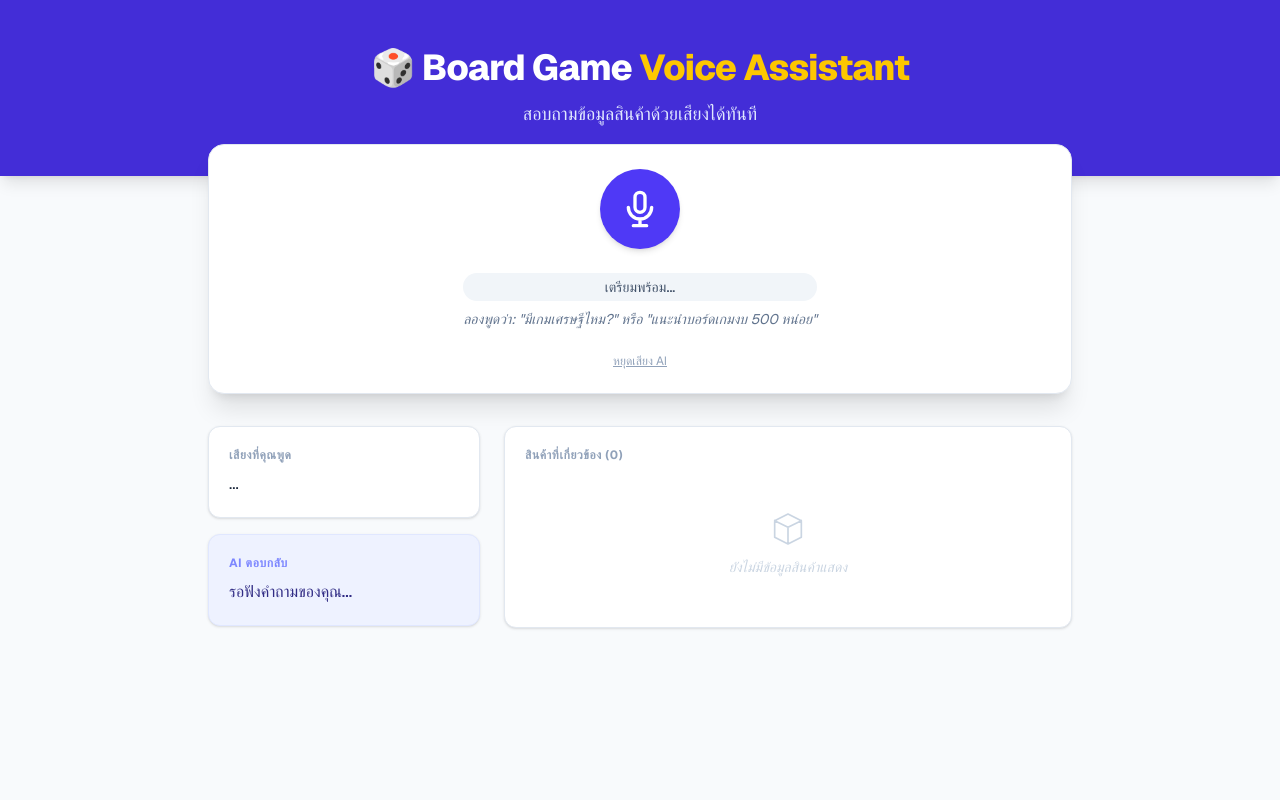
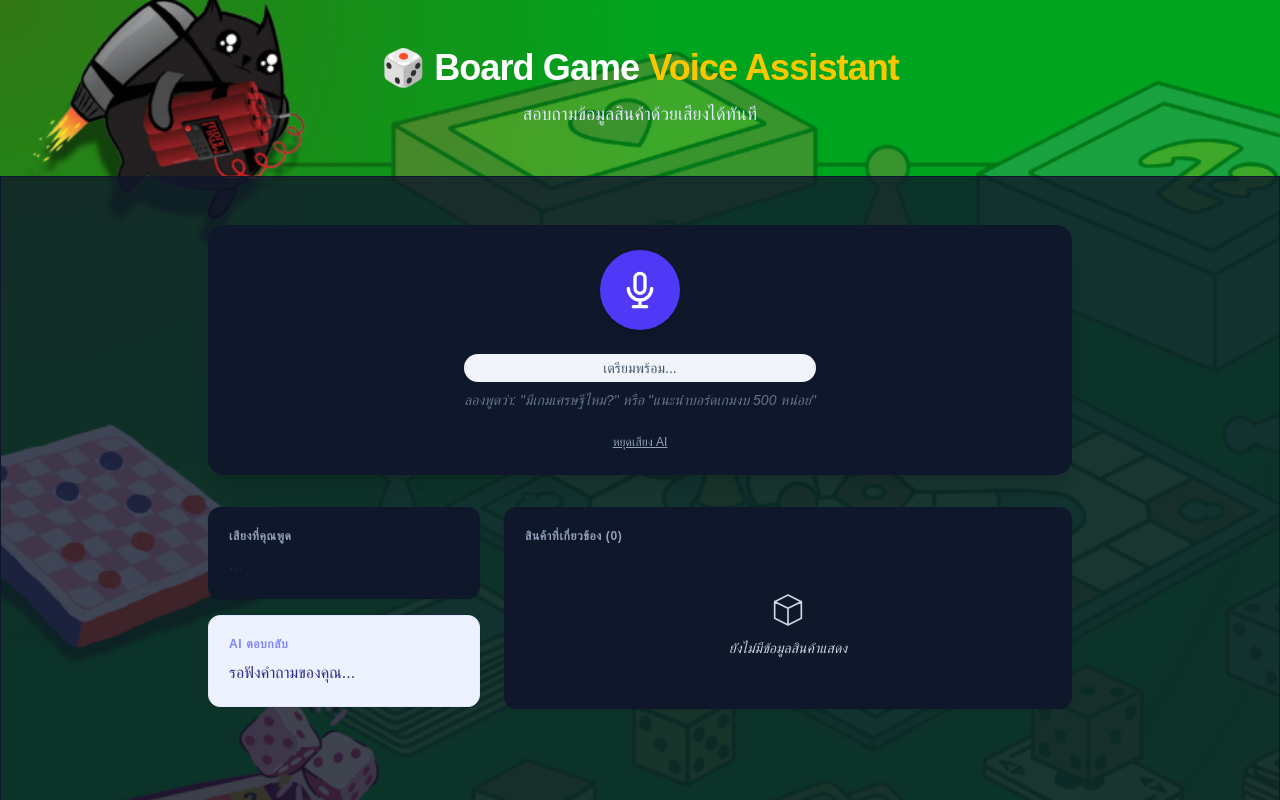
Before and after one commit to Intanin-SE67/it-shop-Voice-assistant-by-RoawPap, a Next.js app: page / in a window 1280 px wide. Shown: the top 800 px of the page. Built offline with nearby package versions, Linux system fonts and the light colour scheme.

Commit message:
Update New V2 UI

```diff
--- a/src/app/page.tsx
+++ b/src/app/page.tsx
@@ -90,9 +90,9 @@ export default function Home() {
   };
 
   return (
-    <div className="min-h-screen bg-slate-50 text-slate-900 font-sans">
+    <div className="min-h-screen bg-slate-50 text-slate-900 font-sansbg-img bg-img">
       {/* Header Section */}
-      <header className="bg-indigo-700 text-white py-12 px-6 text-center shadow-lg">
+      <header className="text-white py-12 px-6 text-center">
         <h1 className="text-4xl font-extrabold tracking-tight">
           🎲 Board Game <span className="text-yellow-400">Voice Assistant</span>
         </h1>
@@ -101,9 +101,10 @@ export default function Home() {
         </p>
       </header>
 
-      <main className="max-w-4xl mx-auto -mt-8 px-4 pb-20">
+      <div className="bg-current/80  h-screen mx-auto shadow-lg border border-current">
+        <main className="max-w-4xl mx-auto -mt-8 cover px-4 pb-20 invert">
           {/* Control Panel */}
-        <div className="bg-white rounded-2xl shadow-xl p-6 mb-8 border border-slate-200">
+          <div className="bg-current rounded-2xl shadow-xl mt-20 p-6 mb-8 border border-current invert">
             <div className="flex flex-col items-center gap-6">
 
               {/* Visual Listening Indicator */}
@@ -145,10 +146,10 @@ export default function Home() {
           </div>
 
           {/* Results Section */}
-        <div className="grid grid-cols-1 md:grid-cols-3 gap-6">
+          <div className="grid grid-cols-1 md:grid-cols-3 gap-6 invert">
             {/* Transcript & Answer */}
             <div className="md:col-span-1 space-y-4">
-            <div className="bg-white p-5 rounded-xl border border-slate-200 shadow-sm">
+              <div className="bg-current p-5 rounded-xl border border-current shadow-sm">
                 <h3 className="text-xs font-bold text-slate-400 uppercase tracking-wider mb-2">เสียงที่คุณพูด</h3>
                 <p className="text-slate-800 leading-relaxed">{result.transcript || "..."}</p>
               </div>
@@ -162,7 +163,7 @@ export default function Home() {
 
             {/* Product Matches */}
             <div className="md:col-span-2">
-            <div className="bg-white p-5 rounded-xl border border-slate-200 shadow-sm min-h-[200px]">
+              <div className="bg-current p-5 rounded-xl border border-current shadow-sm min-h-[200px]">
                 <h3 className="text-xs font-bold text-slate-400 uppercase tracking-wider mb-4">
                   สินค้าที่เกี่ยวข้อง ({result.matches?.length || 0})
                 </h3>
@@ -200,5 +201,6 @@ export default function Home() {
           </div>
         </main>
       </div>
+    </div>
   );
 }
```
Lines whose indentation alone changed are shown as unchanged.
